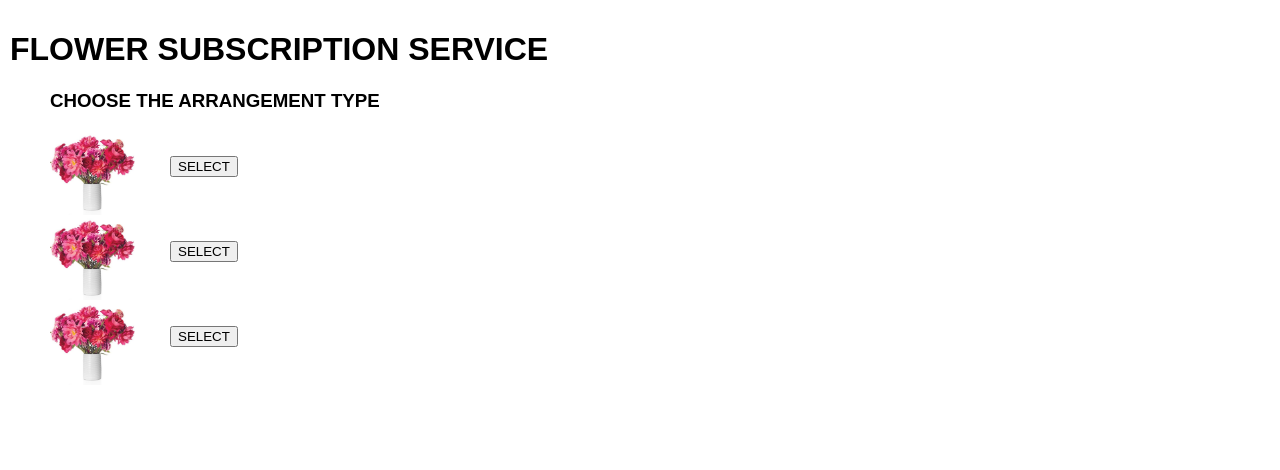
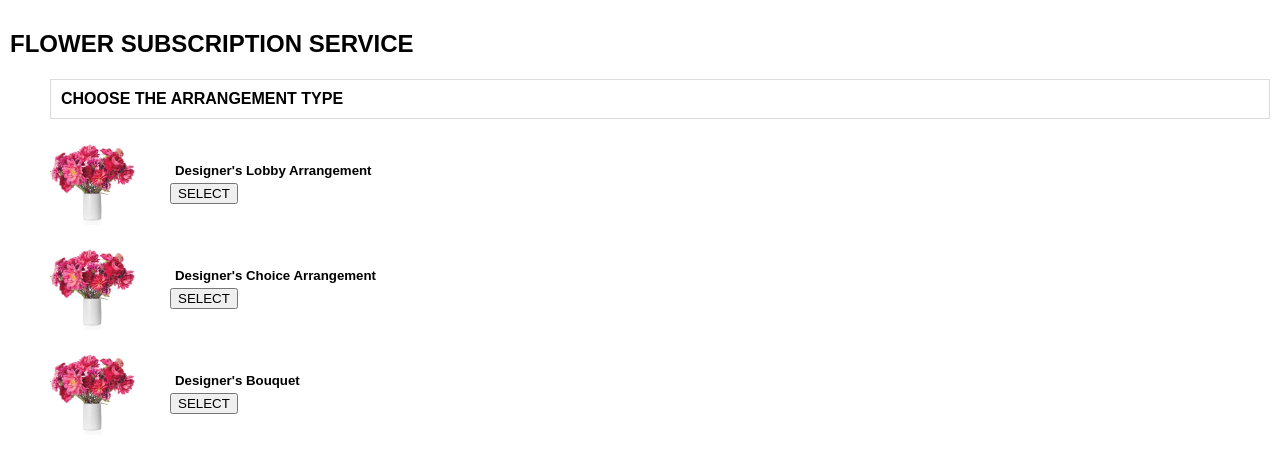
Before and after one commit to selvinor/selvin-subscription-client, a React (Create React App) app: page / in a window 1280 px wide. Shown: the top 470 px of the page. Built offline with nearby package versions, Linux system fonts and the light colour scheme.

Commit message:
multiple recipients and deliveries working

```diff
--- a/src/components/subscription-add-form.css
+++ b/src/components/subscription-add-form.css
@@ -9,6 +9,15 @@ label {
 }
 li  {
   list-style-type: none;
+}
+h4{
+  border:1px #dddddd solid;
+  padding:10px;
+}
+h5 {
+
+  margin-bottom:5px;
+
 }
 .arrangement {
   height:85px;
@@ -26,9 +35,9 @@ float:left;
 clear:none;
 
 }
+
 .flowerChoice{
-padding-top:25px;
-display:block;
+float:left;
 }
 
 .business, .residential {
@@ -66,3 +75,28 @@ label.frequency , label.duration {
 .senderInfo {
   margin-top: 15px;
 }
+.frequency button, .duration button {
+  margin-top:5px;
+}
+.jump {
+  margin-top:35px;
+  background-color:green;
+  color:white;
+  padding:7px 10px;
+  font-weight:bold;
+}
+.arrangeButton {
+  /*
+  background-color:hotpink;
+  color: white;
+  font-weight:bold;
+  padding:7px 10px;
+  */
+}
+.arrangementName {
+  margin-left: 5px;
+  font-weight:bold;
+}
+.arrangement {
+  margin-top:20px;
+}
--- a/src/components/subscription-add-form.js
+++ b/src/components/subscription-add-form.js
@@ -87,7 +87,7 @@ export class SubscriptionAddForm extends React.Component {
       this.props.dispatch(setDuration(duration)) ;
     }
     const dispatchNumberOfDeliveries = () => {
-      console.log( 'starting setNumberOfDeliveries')
+      console.log( 'starting dispatchNumberOfDeliveries')
       let numberOfDeliveries;
       let subscriptionTerm;
       console.log('this.props.currentFrequency: ', this.props.currentFrequency);
@@ -137,22 +137,22 @@ export class SubscriptionAddForm extends React.Component {
 
     switch (this.props.currentFormSection) {
       case 'schedule':
-        formButton = ( <button onClick={() => dispatchNumberOfDeliveries()}  type="button">Schedule it</button>);
+        formButton = ( <button className="jump" onClick={() => dispatchNumberOfDeliveries()}  type="button">Schedule it</button>);
         break;
       case 'sender':
-        formButton = ( <button onClick={() => this.props.dispatch(jumpToSection('receiver'))}  type="button">Add Sender</button>);
+        formButton = ( <button className="jump"  onClick={() => this.props.dispatch(jumpToSection('receiver'))}  type="button">Add Sender</button>);
         break;
       case 'receiver':
-        formButton = ( <button onClick={() => this.props.dispatch(jumpToSection('checkout'))}  type="button">Add Receiver</button>);
+        formButton = ( <button className="jump"  onClick={() => this.props.dispatch(jumpToSection('checkout'))}  type="button">Add Receiver</button>);
         break;
       case 'checkout':
-        formButton = (<button type="submit" disabled={this.props.pristine || this.props.submitting}>Submit</button>);
+        formButton = (<button  className="jump" type="submit" disabled={this.props.pristine || this.props.submitting}>Submit</button>);
         break;
       case 'confirm':
-        formButton = ( <button onClick={() => this.props.dispatch(jumpToSection('arrangement'))}  type="button">Finish</button>);
+        formButton = ( <button className="jump"  onClick={() => this.props.dispatch(jumpToSection('arrangement'))}  type="button">Finish</button>);
         break;
       default:
-        formButton = ( <button onClick={() => this.props.dispatch(jumpToSection('arrangement'))}  type="button">Finish</button>);
+        formButton = ( <button className="jump"  onClick={() => this.props.dispatch(jumpToSection('arrangement'))}  type="button">Finish</button>);
       break;
     }
 
@@ -186,7 +186,7 @@ export class SubscriptionAddForm extends React.Component {
     const renderRecipients = ({ fields, meta: { touched, error } }) => (
       <ul>
         <li>
-          <button type="button" onClick={() => fields.push({})}>Add Recipient</button>
+          <button type="button" onClick={() => fields.push({})}>Add a Recipient</button>
           {touched && error && <span>{error}</span>}
         </li>
         {fields.map((recipient, index) =>
@@ -194,7 +194,7 @@ export class SubscriptionAddForm extends React.Component {
             <button
               type="button"
               title="Remove Recipient"
-              onClick={() => fields.remove(index)}/>
+              onClick={() => fields.remove(index)}>Remove</button>
             <h4>Recipient #{index + 1}</h4>
             <Field
               name={`${recipient}.firstName`}
@@ -262,7 +262,7 @@ export class SubscriptionAddForm extends React.Component {
             <button
               type="button"
               title="Remove Delivery"
-              onClick={() => fields.remove(index)}/>
+              onClick={() => fields.remove(index)}>Remove</button>
             <Field
               name={delivery}
               type="text"
@@ -276,19 +276,22 @@ export class SubscriptionAddForm extends React.Component {
 
     return (
       <div>
-        <h1>FLOWER SUBSCRIPTION SERVICE</h1>
+        <h2>FLOWER SUBSCRIPTION SERVICE</h2>
         <form onSubmit={this.props.handleSubmit(values => this.onSubmit(values))}>
           {successMessage}
           {errorMessage}
       { this.props.currentFormSection === "arrangement" ?
         <ul>
-          <li><h3>CHOOSE THE ARRANGEMENT TYPE</h3></li>
+          <li><h4>CHOOSE THE ARRANGEMENT TYPE</h4></li>
           <li className="arrangement">
-            <div className="thumb">
-              <img className="thumbnail" src="../img/flowers.jpg" alt=""/>
-            </div>
-            <div className="flowerChoice form-input">
-              <button onClick={() => dispatchArrangement('3')}  type="button">SELECT</button>
+            <div>
+              <div className="thumb">
+                <img className="thumbnail" src="../img/flowers.jpg" alt=""/>
+              </div>
+              <div className="flowerChoice form-input">
+                <h5 className="arrangementName">Designer's Lobby Arrangement</h5>
+                <button className="arrangeButton" onClick={() => dispatchArrangement('3')}  type="button">SELECT</button>
+              </div>
             </div>
           </li>
           <li className="arrangement">
@@ -296,7 +299,8 @@ export class SubscriptionAddForm extends React.Component {
               <img className="thumbnail" src="../img/flowers.jpg" alt=""/>
             </div>
             <div className="flowerChoice form-input">
-              <button onClick={() => dispatchArrangement('2')}  type="button">SELECT</button>
+            <h5 className="arrangementName">Designer's Choice Arrangement</h5>
+                <button className="arrangeButton" onClick={() => dispatchArrangement('2')}  type="button">SELECT</button>
             </div>
           </li>
           <li className="arrangement">
@@ -304,7 +308,8 @@ export class SubscriptionAddForm extends React.Component {
               <img className="thumbnail" src="../img/flowers.jpg" alt=""/>
             </div>
             <div className="flowerChoice form-input">
-              <button onClick={() => dispatchArrangement('1')}  type="button">SELECT</button>
+            <h5 className="arrangementName">Designer's Bouquet</h5>
+                <button className="arrangeButton" onClick={() => dispatchArrangement('1')}  type="button">SELECT</button>
             </div>
           </li>
         </ul>
@@ -316,10 +321,15 @@ export class SubscriptionAddForm extends React.Component {
             <h3>SCHEDULE DELIVERY</h3>
           </li>
           <li>
-            <h4>FREQUENCY: {this.props.currentFrequency}</h4>
+            <h4 className="frequency">FREQUENCY: {this.props.currentFrequency}</h4>
 
           </li>
 
+          <li>
+            <div className="frequency form-input">
+              <button onClick={() => dispatchFrequency("monthly")}  type="button">monthly</button>
+            </div>
+          </li>
           <li>
             <div className="frequency form-input">
               <button onClick={() => dispatchFrequency("weekly")}  type="button">weekly</button>
@@ -331,12 +341,7 @@ export class SubscriptionAddForm extends React.Component {
             </div>
           </li>
           <li>
-            <div className="frequency form-input">
-              <button onClick={() => dispatchFrequency("monthly")}  type="button">monthly</button>
-            </div>
-          </li>
-          <li>
-            <h4>DURATION: {this.props.currentDuration}</h4>
+            <h4 className="duration">DURATION: {this.props.currentDuration}</h4>
           </li>
           <li>
             <div className="duration form-input">
@@ -404,6 +409,9 @@ export class SubscriptionAddForm extends React.Component {
                 />
             </div>
           </li>
+          <li>
+          {formButton}
+          </li>
         </ul>
       : ""  }
       { this.props.currentFormSection === "receiver" ?
@@ -421,7 +429,7 @@ export class SubscriptionAddForm extends React.Component {
 }
 const mapStateToProps = state => ({
   currentFormSection: state.subscription.currentFormSection,
-  currentNumberOfDeliveries: state.subscription.numberOfDeliveries,
+  currentNumberOfDeliveries: state.subscription.currentNumberOfDeliveries,
   currentProductCode: state.subscription.currentProductCode,
   currentFrequency: state.subscription.currentFrequency,
   currentDuration: state.subscription.currentDuration,
--- a/src/reducers/index.js
+++ b/src/reducers/index.js
@@ -38,7 +38,7 @@ const initialState = {
   currentProductCode: "2",
   currentFrequency: "monthly",
   currentDuration: "3 months",
-  numberOfDeliveries : 0
+  currentNumberOfDeliveries : "0"
 }
 
 export const subscriptionReducer = (state=initialState, action) => {
@@ -62,10 +62,12 @@ export const subscriptionReducer = (state=initialState, action) => {
     });
 
     case 'SET_NUMBER_OF_DELIVERIES':
+    console.log('SET_NUMBER_OF_DELIVERIES reducer called', action.numberOfDeliveries);
     return Object.assign({}, state, {
-      numberOfDeliveries: action.numberOfDeliveries,
+      currentNumberOfDeliveries:"12",
       currentFormSection: 'sender'
     });
+
     case 'SET_PRODUCT_CHOICE':
     console.log('reducer | SET_PRODUCT_CHOICE | action.productCode: ', action.productCode);
     return Object.assign({}, state, {
```
Also changed, not shown: src/components/recipient-add-form.js (+7 -3 lines).
